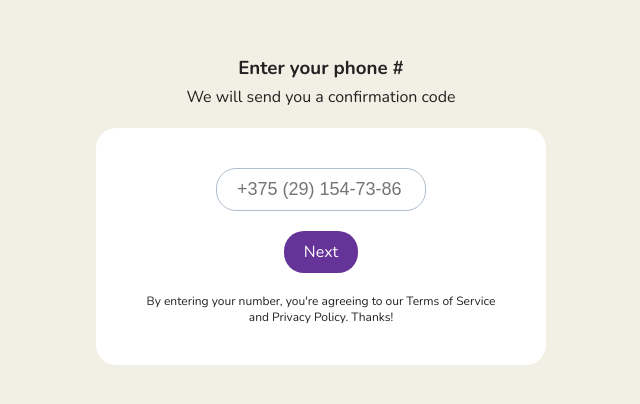
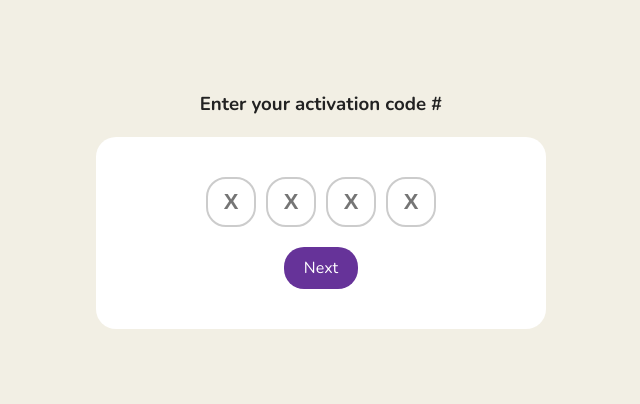
Before and after one commit to eugeneborodko/clubhouse, a Next.js app: page / in a window 1280 px wide. Shown: the part 190-594 px from the top of the page, without its empty margins (319-959 px from the left). Built offline with nearby package versions, Linux system fonts and the light colour scheme.

Commit message:
feat: add enter code popup

```diff
--- /dev/null
+++ b/components/Steps/EnterCode/enter-code.module.scss
@@ -0,0 +1,48 @@
+.enterCode {
+  position: absolute;
+  top: 50%;
+  left: 50%;
+  -webkit-transform: translate(-50%, -50%);
+  transform: translate(-50%, -50%);
+  max-width: 450px;
+  width: 100%;
+  display: flex;
+  flex-direction: column;
+  justify-content: center;
+  align-items: center;
+}
+
+.title {
+  margin: 0 0 20px;
+  text-align: center;
+}
+
+.form {
+  width: 100%;
+  padding: 40px;
+  display: flex;
+  flex-direction: column;
+  justify-content: center;
+  align-items: center;
+  background-color: #ffffff;
+  border-radius: 20px;
+}
+
+.numbers {
+  margin-bottom: 20px;
+  display: flex;
+  justify-content: flex-start;
+  align-items: center;
+}
+
+.input {
+  margin: 0 5px;
+  width: 50px;
+  height: 50px;
+  font-size: 22px;
+  font-weight: bold;
+  text-align: center;
+  border: 2px solid #cccccc;
+  border-radius: 20px;
+  outline: 0;
+}
--- /dev/null
+++ b/components/Steps/EnterCode/index.js
@@ -0,0 +1,46 @@
+import Button from './../../Button'
+
+import styles from './enter-code.module.scss'
+
+const EnterCode = () => {
+  return (
+    <div className={styles.enterCode}>
+      <h3 className={styles.title}>Enter your activation code #</h3>
+      <form className={styles.form}>
+        <div className={styles.numbers}>
+          <input
+            className={styles.input}
+            type="text"
+            placeholder="X"
+            id="1"
+            maxLength={1}
+          />
+          <input
+            className={styles.input}
+            type="text"
+            placeholder="X"
+            id="2"
+            maxLength={1}
+          />
+          <input
+            className={styles.input}
+            type="text"
+            placeholder="X"
+            id="3"
+            maxLength={1}
+          />
+          <input
+            className={styles.input}
+            type="text"
+            placeholder="X"
+            id="4"
+            maxLength={1}
+          />
+        </div>
+        <Button>Next</Button>
+      </form>
+    </div>
+  )
+}
+
+export default EnterCode
--- a/pages/index.js
+++ b/pages/index.js
@@ -5,6 +5,7 @@ import EnterName from './../components/Steps/EnterName'
 import TwitterImport from './../components/Steps/TwitterImport'
 import UploadImage from './../components/Steps/UploadImage'
 import EnterPhone from './../components/Steps/EnterPhone'
+import EnterCode from './../components/Steps/EnterCode'
 
 const stepsComponents = {
   0: Greeting,
@@ -12,10 +13,11 @@ const stepsComponents = {
   2: TwitterImport,
   3: UploadImage,
   4: EnterPhone,
+  5: EnterCode,
 }
 
 const Home = () => {
-  const [step, setStep] = useState(4)
+  const [step, setStep] = useState(5)
   const Step = stepsComponents[step]
 
   return (
```
